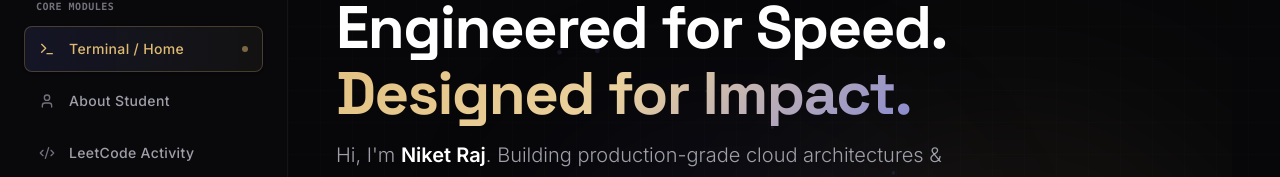
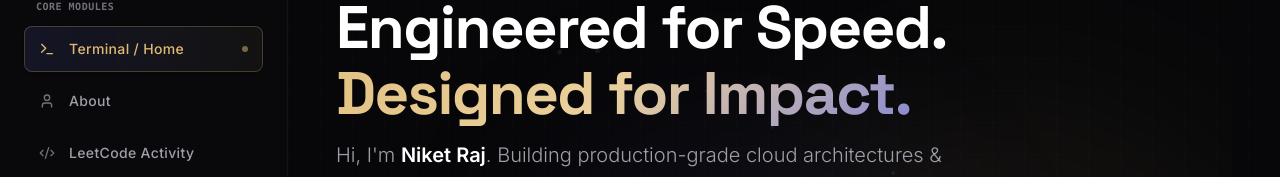
Before and after one commit to Niketraj08/Niket_Portfolio_latest, a React (Vite) app: page / in a window 1280 px wide. Shown: the part 134-311 px from the top of the page. Built offline with nearby package versions, Linux system fonts and the light colour scheme; no server answers.

Commit message:
refactor(sidebar): rename "About Student" to "About"

```diff
--- a/src/components/Sidebar.tsx
+++ b/src/components/Sidebar.tsx
@@ -34,7 +34,7 @@ export default function Sidebar({ activeSection }: SidebarProps) {
 
   const menuItems = [
     { id: 'hero', label: 'Terminal / Home', icon: Terminal },
-    { id: 'about', label: 'About Student', icon: User },
+    { id: 'about', label: 'About', icon: User },
     { id: 'leetcode-lab', label: 'LeetCode Activity', icon: Code2 },
     { id: 'skills', label: 'Tech Skills', icon: Cpu },
     { id: 'projects', label: 'SaaS Projects', icon: FolderGit2 },
```
